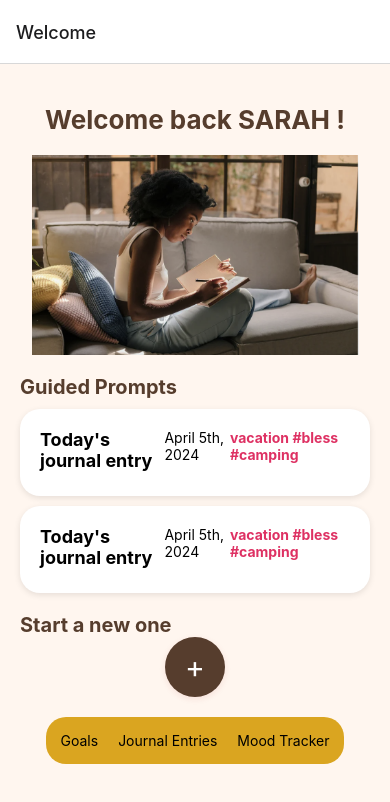
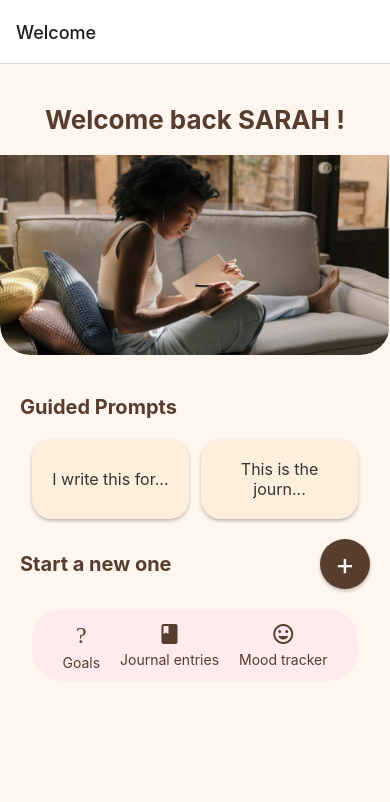
Before and after one commit to Irisvella/SOEN-357-Journaling-App, a React Native app in the folder Journal/: screen /WelcomePage in a window 390 px wide. Shown: the top 802 px of the page. Built offline with nearby package versions, Linux system fonts and the light colour scheme.

Commit message:
Update welcome page

```diff
--- a/Journal/src/Screens/WelcomePage.js
+++ b/Journal/src/Screens/WelcomePage.js
@@ -7,58 +7,61 @@ import {
   Image,
   TouchableOpacity,
 } from "react-native";
+import Icon from 'react-native-vector-icons/MaterialIcons';
 
 function WelcomePage({ navigation }) {
   return (
     <ScrollView style={styles.scrollViewContainer}>
       <View style={styles.container}>
-        <Text style={styles.title}>Welcome back SARAH !</Text>
-
-        <Image
-          source={require("../../assets/images/welcome.png")}
-          style={styles.headerbox}
-        />
+        {/* Welcome section */}
+        <View style={styles.welcomeSection}>
+          <Text style={styles.welcomeTitle}>Welcome back SARAH !</Text>
+          <Image
+            source={require("../../assets/images/welcome.png")}
+            style={styles.headerImage}
+          />
+        </View>
 
         <Text style={styles.sectionTitle}>Guided Prompts</Text>
-        <View style={styles.entryContainer} >
+        <View style={styles.guidedPromptsContainer}>
+          {/* Guided prompt box 1 */}
+          <TouchableOpacity style={styles.guidedPromptBox} onPress={() => { /* Handle onPress */ }}>
+            <Text style={styles.guidedPromptText}>I write this for...</Text>
+          </TouchableOpacity>
 
-        {/* This is where you would map through your entries */}
-        <TouchableOpacity style={styles.entry} onPress={() => navigation.navigate("JournalEntryPageScreen")}>
-          <Text style={styles.entryTitle}>Today's journal entry</Text>
-          <Text>April 5th, 2024</Text>
-          <Text style={styles.hashtags}>vacation #bless #camping</Text>
-        </TouchableOpacity>
-        <TouchableOpacity style={styles.entry} onPress={() => navigation.navigate("JournalEntryPageScreen")}>
-          <Text style={styles.entryTitle}>Today's journal entry</Text>
-          <Text>April 5th, 2024</Text>
-          <Text style={styles.hashtags}>vacation #bless #camping</Text>
-        </TouchableOpacity>
+          {/* Guided prompt box 2 */}
+          <TouchableOpacity style={styles.guidedPromptBox} onPress={() => { /* Handle onPress */ }}>
+            <Text style={styles.guidedPromptText}>This is the journ...</Text>
+          </TouchableOpacity>
         </View>
 
 
 
-        <Text style={styles.sectionTitle}>Start a new one</Text>
+        <View style={styles.newSection}>
+          <Text style={styles.newSectionTitle}>Start a new one</Text>
           <TouchableOpacity
-            style={styles.fab}
+            style={styles.newSectionButton}
             onPress={() => navigation.navigate("JournalEntryPageScreen")}
           >
-            <Text style={styles.fabIcon}>+</Text>
-          </TouchableOpacity>
-
-
-        {/* Navigation Links */}
-        <View style={styles.navigationLinks}>
-          <TouchableOpacity onPress={() => navigation.navigate("Goals")}>
-            <Text>Goals</Text>
-          </TouchableOpacity>
-          <TouchableOpacity onPress={() => navigation.navigate("JournalEntriesScreen")}>
-            <Text>Journal Entries</Text>
-          </TouchableOpacity>
-          <TouchableOpacity onPress={() => navigation.navigate("MoodTracker")}>
-            <Text>Mood Tracker</Text>
+            <Text style={styles.newSectionButtonText}>+</Text>
           </TouchableOpacity>
         </View>
 
+         {/* Navigation Bar */}
+         <View style={styles.navBar}>
+          <TouchableOpacity style={styles.navItem} onPress={() => navigation.navigate("Goals")}>
+            <Icon name="target" size={24} color="#563d2d" />
+            <Text style={styles.navText}>Goals</Text>
+          </TouchableOpacity>
+          <TouchableOpacity style={styles.navItem} onPress={() => navigation.navigate("JournalEntriesScreen")}>
+            <Icon name="book" size={24} color="#563d2d" />
+            <Text style={styles.navText}>Journal entries</Text>
+          </TouchableOpacity>
+          <TouchableOpacity style={styles.navItem} onPress={() => navigation.navigate("MoodTracker")}>
+            <Icon name="mood" size={24} color="#563d2d" />
+            <Text style={styles.navText}>Mood tracker</Text>
+          </TouchableOpacity>
+        </View>
 
       </View>
     </ScrollView>
@@ -99,6 +102,32 @@ const styles = StyleSheet.create({
     fontWeight: "bold",
     marginBottom: 5,
   },
+
+  welcomeSection: {
+    width: '100%',
+    alignItems: 'center',
+    backgroundColor: '#FFF6EF',
+    borderBottomEndRadius: 30,
+    borderBottomStartRadius: 30,
+    overflow: 'hidden', // Ensures the image corners are also rounded
+    marginBottom: 20, // Space between this section and the next
+  },
+  welcomeTitle: {
+    fontSize: 26,
+    color: '#563d2d',
+    fontWeight: 'bold',
+    marginTop: 40,
+  },
+  headerImage: {
+    width: '100%',
+    height: 200,
+    // resizeMode: 'cover' might be better if you don't want the image to be scaled disproportionately
+    marginTop: 20,
+    // If you have an image with rounded corners:
+    borderBottomEndRadius: 30,
+    borderBottomStartRadius: 30,
+  },
+
   headerbox: {
     width: '100%',
     height: 200,
@@ -106,37 +135,94 @@ const styles = StyleSheet.create({
     borderRadius: 15,
     marginTop: 20,
   },
-  entryContainer: {
+
+
+  guidedPromptsContainer: {
+    flexDirection: 'row',
+    justifyContent: 'space-evenly',
     width: '100%',
-    flexDirection: "column",
+    paddingHorizontal: 20,
+    marginTop: 20,
+  },
+  guidedPromptBox: {
+    backgroundColor: '#FEEFDD',
+    borderRadius: 20,
+    padding: 20,
+    width: '45%', // Using a percentage here to ensure it fits within the container alongside the other box.
+    alignItems: 'center',
+    justifyContent: 'center',
+    elevation: 5, // Adds elevation for Android
+    // Add shadows for iOS:
+    shadowColor: '#000',
+    shadowOffset: { width: 0, height: 2 },
+    shadowOpacity: 0.25,
+    shadowRadius: 3.84,
+  },
+  guidedPromptText: {
+    color: '#333',
+    fontSize: 16,
+    textAlign: 'center',
+  },
+  // ... any additional styles .
+
+
+  newSection: {
+    flexDirection: 'row',
+    justifyContent: 'space-between',
+    alignItems: 'center',
+    width: '100%',
+    paddingHorizontal: 20,
+    marginTop: 20,
+  },
+  newSectionTitle: {
+    fontSize: 20,
+    fontWeight: 'bold',
+    color: '#563d2d', // Match the color to your theme
+  },
+  newSectionButton: {
+    backgroundColor: '#563d2d', // Match the color to your theme
+    width: 50,
+    height: 50,
+    borderRadius: 25,
+    justifyContent: 'center',
+    alignItems: 'center',
+    elevation: 3, // Shadow for Android
+    // Shadows for iOS:
+    shadowColor: '#000',
+    shadowOffset: { width: 0, height: 2 },
+    shadowOpacity: 0.25,
+    shadowRadius: 3.84,
+  },
+  newSectionButtonText: {
+    fontSize: 30,
+    color: 'white',
+    lineHeight: 30, // Adjust the line height to vertically center the plus sign
+  },
+
+  navBar: {
+    flexDirection: 'row',
+    justifyContent: 'space-between',
+    alignItems: 'center',
+    backgroundColor: '#FFEBEE', // Or use the appropriate color for the bar
+    borderRadius: 30,
+    margin: 20,
+    paddingVertical: 10,
+    paddingHorizontal: 20,
+  },
+  navItem: {
+    alignItems: 'center',
+
 
   },
-  entry: {
-    flexDirection: "row",
-    backgroundColor: "#fff",
-    borderRadius: 20,
-    padding: 20,
-    marginHorizontal: 20,
-    marginTop: 10,
-    shadowColor: "#000",
-    shadowOffset: { width: 0, height: 2 },
-    shadowRadius: 6,
-    shadowOpacity: 0.1,
-    elevation: 3,
-  },
-  navigationLinks: {
-
-    marginTop: 20,
-    backgroundColor: "#DAA520",
-    flexDirection: "row",
-
-    justifyContent: "space-around",
-    gap:20,
-    padding: 15,
-    borderTopColor: "#EEE",
-    borderRadius: 20,
+  navText: {
+    fontSize: 14,
+    color: '#563d2d',
+    marginTop: 5,
+    marginHorizontal: 10,
 
   },
+
+
   fabContainer: {
     position: 'absolute',
     bottom: 20,
```
